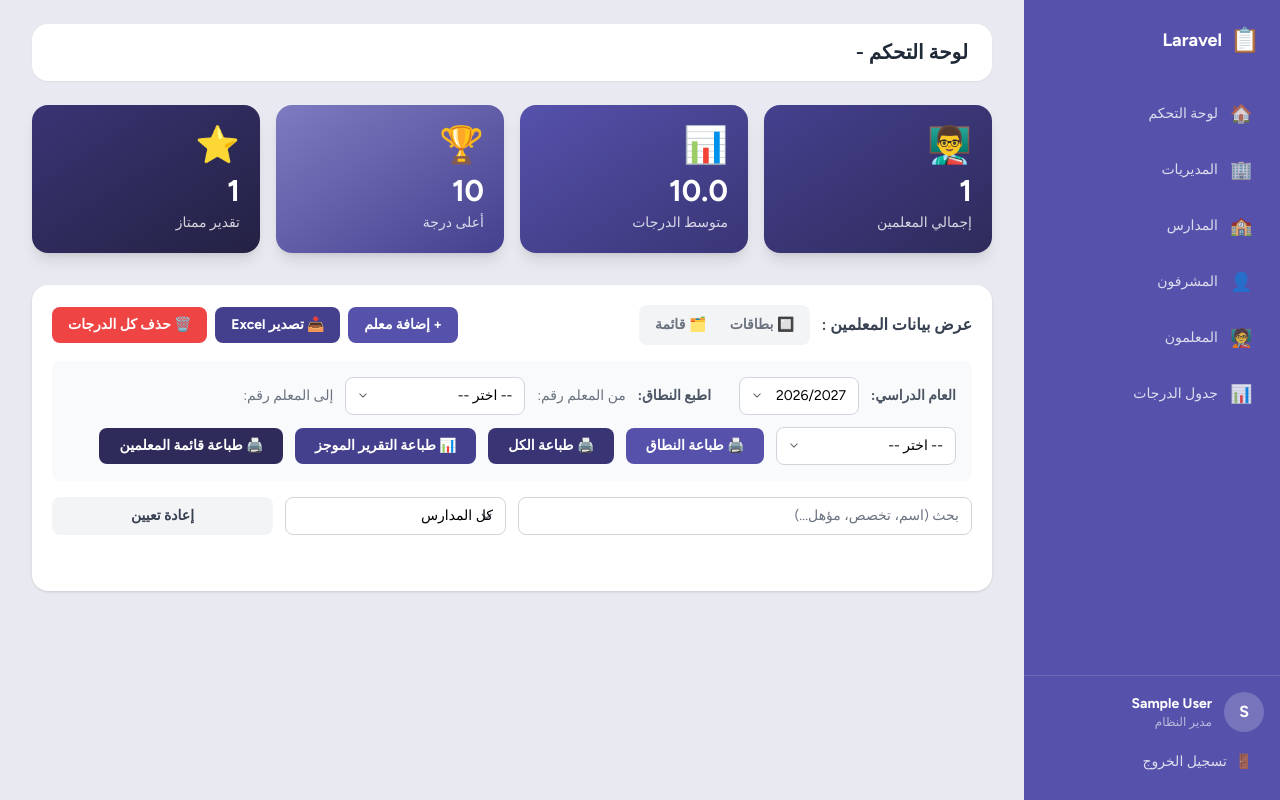
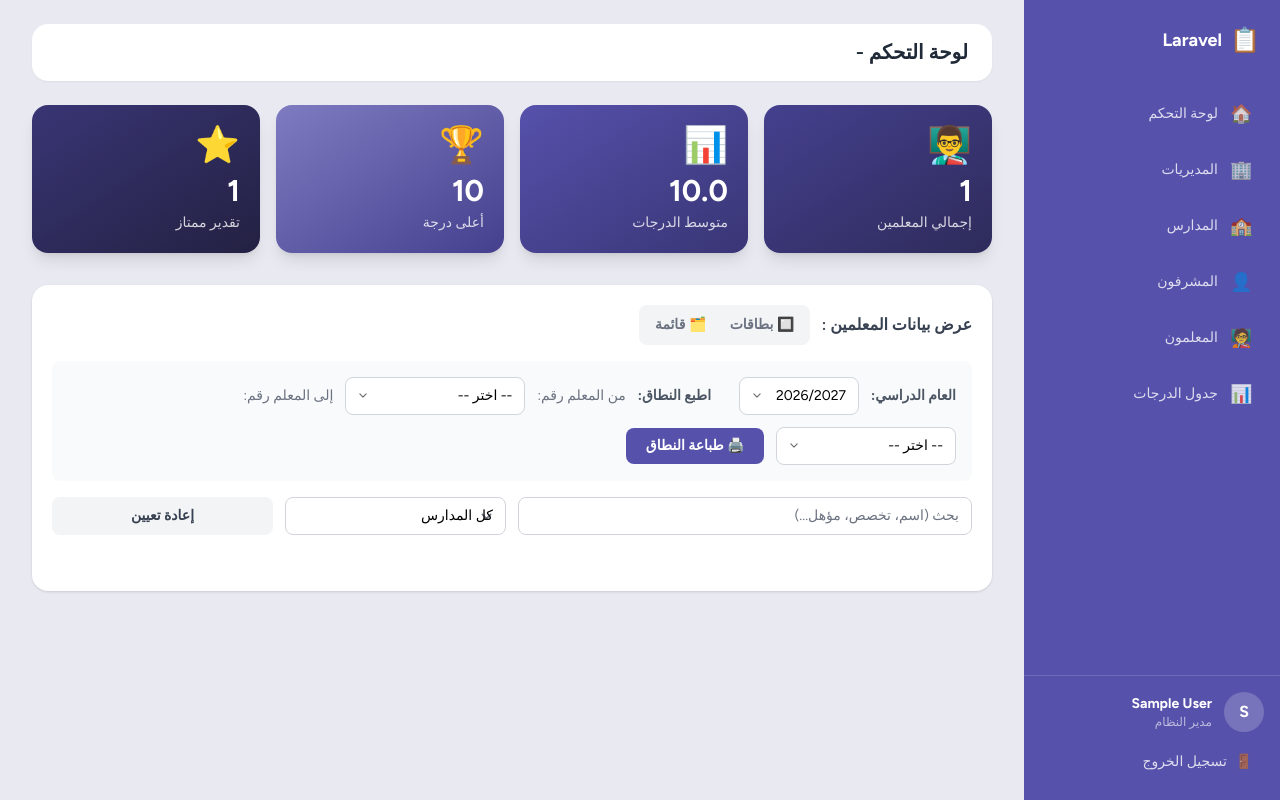
Before and after one commit to techeverythingpal-code/newMe, a Laravel app: template Reports/resources/views/supervisor-dashboard.blade.php in a window 1280 px wide. Run offline with Laravel 12, Linux system fonts and the light colour scheme; the visitor is signed in with stand-in values (Sample User, id 1); the template is opened without the code that fills it: most values are stand-ins (such as "Sample title", 1, 10 or a date in 2020); style sheets or scripts are compiled from the project's sources.

Commit message:
update the sidebar for supervisor dashboard

```diff
--- a/Reports/resources/views/layouts/navigation.blade.php
+++ b/Reports/resources/views/layouts/navigation.blade.php
@@ -20,6 +20,12 @@
     }
 
     $links[] = ['route' => 'teacher-grades.sheet', 'active' => 'teacher-grades.sheet', 'icon' => '📊', 'label' => 'جدول الدرجات'];
+
+    // Supervisor-only action groups, shown on the dashboard page
+    $showDashboardActions = ! $isAdmin && request()->routeIs('dashboard');
+
+    $itemClass   = 'w-full flex items-center gap-3 px-4 py-2.5 text-sm font-medium rounded-r-full text-white/80 hover:bg-white/10 hover:text-white transition text-right';
+    $dangerClass = 'w-full flex items-center gap-3 px-4 py-2.5 text-sm font-medium rounded-r-full text-red-200 hover:bg-red-500/30 hover:text-white transition text-right';
 @endphp
 
 <aside :class="sidebarOpen ? 'translate-x-0' : 'translate-x-full'"
@@ -28,7 +34,7 @@
     <div class="h-full lg:h-screen lg:sticky lg:top-0 flex flex-col overflow-y-auto">
 
         {{-- Logo --}}
-        <div class="flex items-center justify-between px-5 h-20">
+        <div class="flex items-center justify-between px-5 h-20 shrink-0">
             <a href="{{ route('dashboard') }}" class="flex items-center gap-2 font-bold text-lg">
                 <span class="text-2xl">📋</span>
                 <span>{{ config('app.name') }}</span>
@@ -54,10 +60,52 @@
                     <span>{{ $link['label'] }}</span>
                 </a>
             @endforeach
+
+            @if($showDashboardActions)
+                {{-- Group 1: teachers management --}}
+                <div class="pt-5">
+                    <div class="px-4 pb-1 text-xs font-bold text-white/50">إدارة المعلمين</div>
+                    <div class="space-y-1">
+                        <a href="{{ route('teachers.create') }}" class="{{ $itemClass }}">
+                            <span class="text-lg">➕</span><span>إضافة معلم</span>
+                        </a>
+                        <a href="{{ route('teachers.export') }}" class="{{ $itemClass }}">
+                            <span class="text-lg">📥</span><span>تصدير Excel</span>
+                        </a>
+                        <form action="{{ route('teacher-grades.reset-all') }}" method="POST"
+                            onsubmit="return confirm('هل أنت متأكد من حذف درجات جميع معلميك؟ لا يمكن التراجع عن هذا الإجراء.')">
+                            @csrf
+                            @method('DELETE')
+                            <button type="submit" class="{{ $dangerClass }}">
+                                <span class="text-lg">🗑️</span><span>حذف كل الدرجات</span>
+                            </button>
+                        </form>
+                    </div>
+                </div>
+
+                {{-- Group 2: reports & printing (handled by the dashboard page's script) --}}
+                <div class="pt-5">
+                    <div class="px-4 pb-1 text-xs font-bold text-white/50">التقارير والطباعة</div>
+                    <div class="space-y-1">
+                        <button type="button" class="{{ $itemClass }}"
+                            @click="$dispatch('dashboard-action', 'printAll'); sidebarOpen = false">
+                            <span class="text-lg">🖨️</span><span>طباعة الكل</span>
+                        </button>
+                        <button type="button" class="{{ $itemClass }}"
+                            @click="$dispatch('dashboard-action', 'printSummary'); sidebarOpen = false">
+                            <span class="text-lg">📊</span><span>التقرير الموجز</span>
+                        </button>
+                        <button type="button" class="{{ $itemClass }}"
+                            @click="$dispatch('dashboard-action', 'printList'); sidebarOpen = false">
+                            <span class="text-lg">📄</span><span>قائمة المعلمين</span>
+                        </button>
+                    </div>
+                </div>
+            @endif
         </nav>
 
         {{-- User block --}}
-        <div class="px-4 pb-5 pt-4 border-t border-white/15">
+        <div class="px-4 pb-5 pt-4 mt-4 border-t border-white/15 shrink-0">
             <div class="flex items-center gap-3 mb-3">
                 <span class="w-10 h-10 shrink-0 rounded-full bg-white/20 flex items-center justify-center font-bold">
                     {{ mb_substr($userName ?? '', 0, 1) }}
--- a/Reports/resources/views/supervisor-dashboard.blade.php
+++ b/Reports/resources/views/supervisor-dashboard.blade.php
@@ -80,29 +80,10 @@
                         </div>
 
                     </div>
-                    <div class="flex gap-2">
-                        <a href="{{ route('teachers.create') }}"
-                            class="bg-brand-500 hover:bg-brand-600 text-white font-bold py-2 px-4 rounded-lg text-sm transition">
-                            + إضافة معلم
-                        </a>
-                        <a href="{{ route('teachers.export') }}"
-                            class="bg-brand-600 hover:bg-brand-700 text-white font-bold py-2 px-4 rounded-lg text-sm transition">
-                            📥 تصدير Excel
-                        </a>
-                        <form action="{{ route('teacher-grades.reset-all') }}" method="POST"
-                            onsubmit="return confirm('هل أنت متأكد من حذف درجات جميع معلميك؟ لا يمكن التراجع عن هذا الإجراء.')">
-                            @csrf
-                            @method('DELETE')
-                            <button type="submit"
-                                class="bg-red-500 hover:bg-red-600 text-white font-bold py-2 px-4 rounded-lg text-sm transition">
-                                🗑️ حذف كل الدرجات
-                            </button>
-                        </form>
-                    </div>
 
                 </div>
 
-                {{-- Academic year + bulk print --}}
+                {{-- Academic year + range print (other actions live in the sidebar) --}}
                 <div class="flex flex-wrap items-center gap-3 mb-4 bg-gray-50 rounded-lg p-4">
     <span class="text-sm font-bold text-gray-600">العام الدراسي:</span>
     <select id="academicYearSelect" class="rtl-select border border-gray-300 rounded-lg px-3 py-2 text-sm min-w-[120px]">
@@ -124,18 +105,6 @@
     <button type="button" id="printRangeBtn"
         class="bg-brand-500 hover:bg-brand-600 text-white font-bold py-2 px-5 rounded-lg text-sm transition">
         🖨️ طباعة النطاق
-    </button>
-    <button type="button" id="printAllBtn"
-        class="bg-brand-700 hover:bg-brand-800 text-white font-bold py-2 px-5 rounded-lg text-sm transition">
-        🖨️ طباعة الكل
-    </button>
-    <button type="button" id="printSummaryBtn"
-        class="bg-brand-600 hover:bg-brand-700 text-white font-bold py-2 px-5 rounded-lg text-sm transition">
-        📊 طباعة التقرير الموجز
-    </button>
-    <button type="button" id="printTeachersListBtn"
-        class="bg-brand-800 hover:bg-brand-900 text-white font-bold py-2 px-5 rounded-lg text-sm transition">
-        🖨️ طباعة قائمة المعلمين
     </button>
 </div>
 
@@ -276,11 +245,13 @@
             window.open(routes.reportsBulk(ids), '_blank');
         });
 
-        document.getElementById('printAllBtn').addEventListener('click', () => {
+        // ---- Report actions (triggered from the sidebar buttons) ----
+
+        function printAll() {
             window.open(routes.reportsBulk([]), '_blank');
-        });
+        }
 
-        document.getElementById('printSummaryBtn').addEventListener('click', () => {
+        function printSummary() {
             const summary = { scoreA: 0, scoreB: 0, scoreC: 0, scoreD: 0, scoreF: 0 };
 
             allTeachers.forEach(t => {
@@ -384,9 +355,9 @@
             const win = window.open('', '_blank');
             win.document.write(html);
             win.document.close();
-        });
+        }
 
-        document.getElementById('printTeachersListBtn').addEventListener('click', () => {
+        function printList() {
             const directorateName = allTeachers[0]?.directorate || '';
             const academicYear     = getAcademicYear();
             const supervisorName   = window.currentSupervisorName || '';
@@ -479,6 +450,13 @@
             const win = window.open('', '_blank');
             win.document.write(html);
             win.document.close();
+        }
+
+        // The sidebar buttons dispatch "dashboard-action" events; run the matching function
+        const dashboardActions = { printAll, printSummary, printList };
+        window.addEventListener('dashboard-action', (e) => {
+            const action = dashboardActions[e.detail];
+            if (action) action();
         });
 
         const searchInput    = document.getElementById('searchInput');
```
